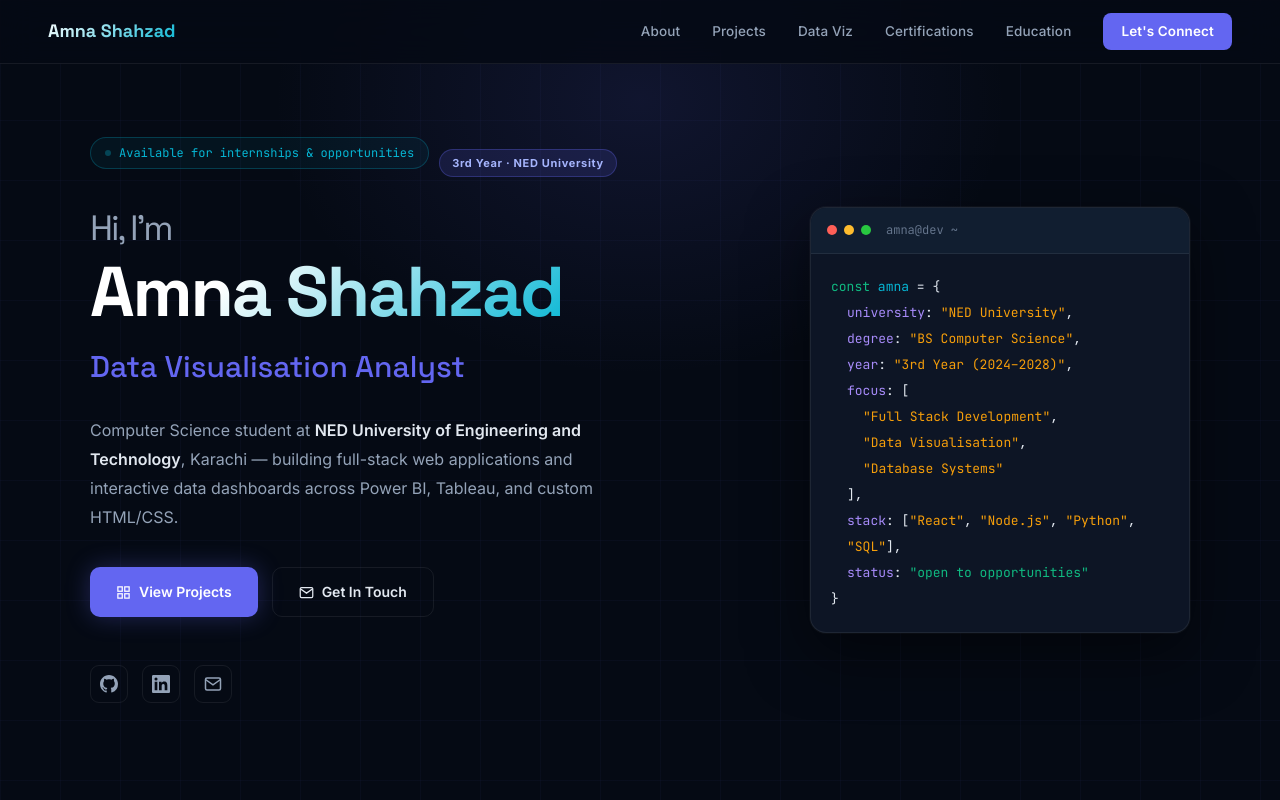
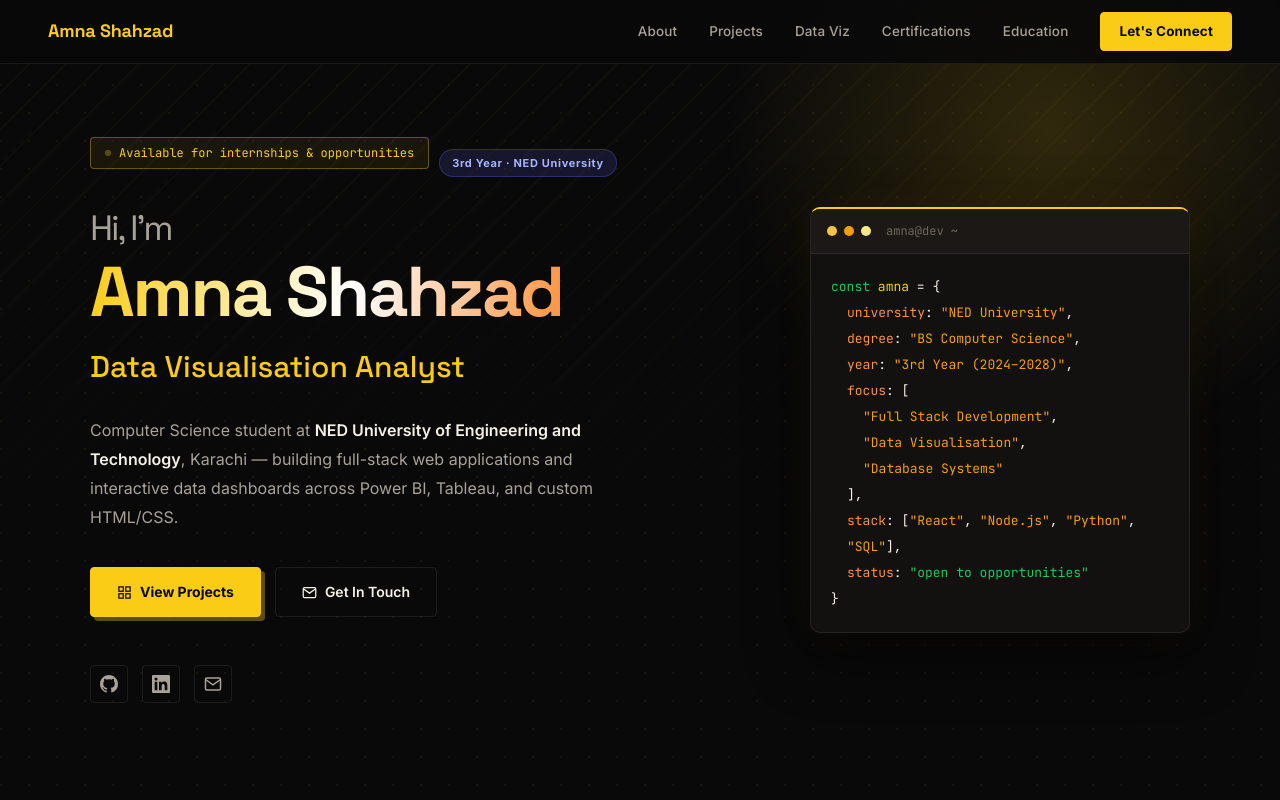
Before and after one commit to amnaatgit/Amna-Shahzad-Portfolio, a React (Vite) app: page / in a window 1280 px wide. Shown: the top 800 px of the page. Built offline with nearby package versions, Linux system fonts and the light colour scheme.

Commit message:
Refactor App.css for design consistency and updates
Updated CSS variables and styles for improved aesthetics and consistency. Adjusted colors, borders, and hover effects throughout the application.

```diff
--- a/src/App.css
+++ b/src/App.css
@@ -2,18 +2,18 @@
 *, *::before, *::after { box-sizing: border-box; margin: 0; padding: 0; }
 
 :root {
-  --bg:          #050A14;
-  --bg2:         #0D1525;
-  --bg3:         #111E30;
-  --border:      rgba(255,255,255,0.07);
-  --border-h:    rgba(99,102,241,0.4);
-  --text:        #E2E8F0;
-  --text2:       #94A3B8;
-  --text3:       #64748B;
-  --accent:      #6366F1;
-  --accent2:     #06B6D4;
-  --accent-g:    rgba(99,102,241,0.12);
-  --green:       #10B981;
+  --bg:          #09090A;
+  --bg2:         #131110;
+  --bg3:         #1C1815;
+  --border:      rgba(255,255,255,0.08);
+  --border-h:    rgba(250,204,21,0.45);
+  --text:        #F5F1E6;
+  --text2:       #A9A297;
+  --text3:       #6E675A;
+  --accent:      #FACC15;
+  --accent2:     #FB923C;
+  --accent-g:    rgba(250,204,21,0.12);
+  --green:       #22C55E;
   --amber:       #F59E0B;
   --font-d:      'Space Grotesk', sans-serif;
   --font-b:      'Inter', sans-serif;
@@ -30,12 +30,15 @@
   line-height: 1.7;
   -webkit-font-smoothing: antialiased;
   overflow-x: hidden;
+  background-image:
+    radial-gradient(circle at 1px 1px, rgba(250,204,21,0.06) 1px, transparent 1px);
+  background-size: 28px 28px;
 }
 
-::selection { background: rgba(99,102,241,0.25); color: #fff; }
+::selection { background: var(--accent); color: #09090A; }
 ::-webkit-scrollbar { width: 4px; }
 ::-webkit-scrollbar-track { background: var(--bg); }
-::-webkit-scrollbar-thumb { background: var(--bg3); border-radius: 99px; }
+::-webkit-scrollbar-thumb { background: var(--accent); border-radius: 99px; }
 
 a { color: inherit; text-decoration: none; }
 
@@ -44,7 +47,7 @@
   position: fixed; top: 0; left: 0; right: 0; z-index: 100;
   display: flex; align-items: center; justify-content: space-between;
   padding: 0 48px; height: 64px;
-  background: rgba(5,10,20,0.85);
+  background: rgba(9,9,10,0.88);
   backdrop-filter: blur(16px);
   border-bottom: 1px solid var(--border);
   transition: all 0.3s;
@@ -53,26 +56,29 @@
   font-family: var(--font-d);
   font-weight: 700;
   font-size: 18px;
-  background: linear-gradient(135deg, #fff 0%, var(--accent2) 100%);
-  -webkit-background-clip: text;
-  -webkit-text-fill-color: transparent;
-  background-clip: text;
+  letter-spacing: -0.01em;
+  color: var(--accent);
 }
 .nav-links { display: flex; gap: 32px; align-items: center; }
 .nav-links a {
   font-size: 13.5px; font-weight: 500; color: var(--text2);
   transition: color 0.2s; letter-spacing: 0.01em;
 }
-.nav-links a:hover { color: #fff; }
+.nav-links a:hover { color: var(--accent); }
 .nav-cta {
   background: var(--accent) !important;
-  color: #fff !important;
+  color: #09090A !important;
   padding: 7px 18px !important;
-  border-radius: 8px !important;
-  font-weight: 600 !important;
-  transition: all 0.2s !important;
+  border-radius: 4px !important;
+  font-weight: 700 !important;
+  border: 1px solid var(--accent) !important;
+  transition: all 0.15s !important;
 }
-.nav-cta:hover { background: #4f46e5 !important; transform: translateY(-1px); }
+.nav-cta:hover {
+  background: transparent !important;
+  color: var(--accent) !important;
+  transform: translateY(-1px);
+}
 
 /* ── Hero ────────────────────────────────────────────────────────────── */
 .hero {
@@ -82,20 +88,24 @@
   padding: 120px 48px 80px;
 }
 
-/* Grid glow background */
+/* Diagonal hazard-stripe accent + glow background */
 .hero::before {
   content: '';
   position: absolute; inset: 0;
-  background-image:
-    linear-gradient(rgba(99,102,241,0.04) 1px, transparent 1px),
-    linear-gradient(90deg, rgba(99,102,241,0.04) 1px, transparent 1px);
-  background-size: 60px 60px;
+  background-image: repeating-linear-gradient(
+    -45deg,
+    rgba(250,204,21,0.035) 0px,
+    rgba(250,204,21,0.035) 2px,
+    transparent 2px,
+    transparent 26px
+  );
+  mask-image: linear-gradient(to bottom, black, transparent 75%);
 }
 .hero::after {
   content: '';
-  position: absolute; top: -200px; left: 50%; transform: translateX(-50%);
-  width: 800px; height: 600px;
-  background: radial-gradient(ellipse, rgba(99,102,241,0.12) 0%, transparent 65%);
+  position: absolute; top: -220px; right: -120px;
+  width: 700px; height: 700px;
+  background: radial-gradient(circle, rgba(250,204,21,0.16) 0%, transparent 65%);
   pointer-events: none;
 }
 
@@ -108,14 +118,14 @@
 .hero-eyebrow {
   display: inline-flex; align-items: center; gap: 8px;
   font-family: var(--font-m); font-size: 12px;
-  color: var(--accent2); margin-bottom: 20px;
-  border: 1px solid rgba(6,182,212,0.25);
-  background: rgba(6,182,212,0.06);
-  padding: 5px 14px; border-radius: 20px;
+  color: var(--accent); margin-bottom: 20px;
+  border: 1px solid rgba(250,204,21,0.35);
+  background: rgba(250,204,21,0.07);
+  padding: 5px 14px; border-radius: 4px;
 }
 .hero-eyebrow-dot {
   width: 6px; height: 6px; border-radius: 50%;
-  background: var(--accent2);
+  background: var(--accent);
   animation: blink 2s ease infinite;
 }
 @keyframes blink { 0%,100%{opacity:1} 50%{opacity:0.3} }
@@ -129,7 +139,7 @@
   margin-bottom: 10px;
 }
 .hero h1 .name-grad {
-  background: linear-gradient(135deg, #fff 30%, var(--accent2) 100%);
+  background: linear-gradient(100deg, var(--accent) 0%, #fff 55%, var(--accent2) 100%);
   -webkit-background-clip: text;
   -webkit-text-fill-color: transparent;
   background-clip: text;
@@ -159,31 +169,34 @@
 
 .btn-primary {
   display: inline-flex; align-items: center; gap: 8px;
-  background: var(--accent); color: #fff;
-  padding: 12px 26px; border-radius: 10px;
-  font-size: 14px; font-weight: 600;
-  border: none; cursor: pointer; font-family: var(--font-b);
-  transition: all 0.2s;
-  box-shadow: 0 0 24px rgba(99,102,241,0.3);
+  background: var(--accent); color: #09090A;
+  padding: 12px 26px; border-radius: 4px;
+  font-size: 14px; font-weight: 700;
+  border: 1px solid var(--accent); cursor: pointer; font-family: var(--font-b);
+  transition: all 0.15s;
+  box-shadow: 4px 4px 0 rgba(250,204,21,0.35);
 }
-.btn-primary:hover { background: #4f46e5; transform: translateY(-2px); box-shadow: 0 8px 30px rgba(99,102,241,0.4); }
+.btn-primary:hover {
+  transform: translate(-2px,-2px);
+  box-shadow: 6px 6px 0 rgba(250,204,21,0.45);
+}
 
 .btn-secondary {
   display: inline-flex; align-items: center; gap: 8px;
   background: transparent; color: var(--text);
-  padding: 12px 26px; border-radius: 10px;
+  padding: 12px 26px; border-radius: 4px;
   font-size: 14px; font-weight: 600;
   border: 1px solid var(--border); cursor: pointer; font-family: var(--font-b);
-  transition: all 0.2s;
+  transition: all 0.15s;
 }
 .btn-secondary:hover { border-color: var(--accent); color: var(--accent); background: var(--accent-g); }
 
 .hero-socials { display: flex; gap: 14px; }
 .social-link {
   display: flex; align-items: center; justify-content: center;
-  width: 38px; height: 38px; border-radius: 9px;
+  width: 38px; height: 38px; border-radius: 4px;
   border: 1px solid var(--border); color: var(--text2);
-  transition: all 0.2s;
+  transition: all 0.15s;
 }
 .social-link:hover { border-color: var(--accent); color: var(--accent); background: var(--accent-g); }
 
@@ -191,8 +204,9 @@
 .hero-card {
   background: var(--bg2);
   border: 1px solid var(--border);
-  border-radius: 16px; overflow: hidden;
-  box-shadow: 0 20px 60px rgba(0,0,0,0.5), 0 0 0 1px rgba(255,255,255,0.04);
+  border-top: 2px solid var(--accent);
+  border-radius: 10px; overflow: hidden;
+  box-shadow: 0 20px 60px rgba(0,0,0,0.6), 0 0 40px rgba(250,204,21,0.06);
 }
 .hero-card-bar {
   background: var(--bg3); padding: 12px 16px;
@@ -200,13 +214,13 @@
   border-bottom: 1px solid var(--border);
 }
 .dot { width: 10px; height: 10px; border-radius: 50%; }
-.dot-r { background: #FF5F57; }
-.dot-y { background: #FEBC2E; }
-.dot-g { background: #28C840; }
+.dot-r { background: #F5C542; }
+.dot-y { background: #F59E0B; }
+.dot-g { background: #FDE68A; }
 .hero-card-body { padding: 20px; font-family: var(--font-m); font-size: 13px; line-height: 2; }
-.c-green { color: #10B981; }
-.c-cyan  { color: #06B6D4; }
-.c-purple{ color: #A78BFA; }
+.c-green { color: #22C55E; }
+.c-cyan  { color: var(--accent); }
+.c-purple{ color: var(--accent2); }
 .c-amber { color: #F59E0B; }
 .c-gray  { color: var(--text3); }
 .c-white { color: var(--text); }
@@ -222,7 +236,7 @@
   margin-bottom: 12px; display: flex; align-items: center; gap: 10px;
 }
 .section-label::before {
-  content: ''; display: block; width: 24px; height: 1px; background: var(--accent);
+  content: ''; display: block; width: 24px; height: 2px; background: var(--accent);
 }
 
 .section-title {
@@ -240,17 +254,17 @@
 }
 .about-text p { color: var(--text2); line-height: 1.85; margin-bottom: 16px; }
 .about-text p:last-child { margin-bottom: 0; }
-.about-highlight { color: var(--text); font-weight: 600; }
+.about-highlight { color: var(--accent); font-weight: 600; }
 
 .about-stats { display: grid; grid-template-columns: 1fr 1fr; gap: 14px; margin-top: 32px; }
 .stat-box {
   background: var(--bg2); border: 1px solid var(--border);
-  border-radius: 12px; padding: 18px 20px;
+  border-left: 2px solid var(--accent);
+  border-radius: 6px; padding: 18px 20px;
 }
 .stat-box-num {
   font-family: var(--font-d); font-size: 28px; font-weight: 700;
-  background: linear-gradient(135deg, var(--accent), var(--accent2));
-  -webkit-background-clip: text; -webkit-text-fill-color: transparent; background-clip: text;
+  color: var(--accent);
 }
 .stat-box-lbl { font-size: 12px; color: var(--text3); margin-top: 3px; font-weight: 500; }
 
@@ -262,9 +276,9 @@
 .skill-chips { display: flex; flex-wrap: wrap; gap: 7px; }
 .skill-chip {
   background: var(--bg3); border: 1px solid var(--border);
-  padding: 5px 13px; border-radius: 20px;
+  padding: 5px 13px; border-radius: 4px;
   font-size: 12.5px; font-weight: 500; color: var(--text2);
-  transition: all 0.2s;
+  transition: all 0.15s;
 }
 .skill-chip:hover { border-color: var(--accent); color: var(--accent); background: var(--accent-g); }
 
@@ -279,18 +293,22 @@
 .project-card {
   background: var(--bg);
   border: 1px solid var(--border);
-  border-radius: 16px; overflow: hidden;
-  transition: all 0.3s; position: relative;
+  border-radius: 10px; overflow: hidden;
+  transition: all 0.25s; position: relative;
   display: flex; flex-direction: column;
 }
 .project-card::before {
-  content: ''; position: absolute; inset: 0; border-radius: 16px;
+  content: ''; position: absolute; inset: 0; border-radius: 10px;
   background: linear-gradient(135deg, var(--accent), var(--accent2));
-  opacity: 0; transition: opacity 0.3s; z-index: 0;
+  opacity: 0; transition: opacity 0.25s; z-index: 0;
   padding: 1px; -webkit-mask: linear-gradient(#fff 0 0) content-box, linear-gradient(#fff 0 0);
   -webkit-mask-composite: xor; mask-composite: exclude;
 }
-.project-card:hover { transform: translateY(-5px); border-color: transparent; box-shadow: 0 20px 50px rgba(0,0,0,0.4), 0 0 30px rgba(99,102,241,0.1); }
+.project-card:hover {
+  transform: translateY(-5px);
+  border-color: transparent;
+  box-shadow: 0 20px 50px rgba(0,0,0,0.5), 0 0 30px rgba(250,204,21,0.12);
+}
 .project-card:hover::before { opacity: 1; }
 
 .project-preview {
@@ -302,7 +320,7 @@
 }
 .project-preview-icon {
   position: relative; z-index: 1;
-  width: 64px; height: 64px; border-radius: 16px;
+  width: 64px; height: 64px; border-radius: 12px;
   display: flex; align-items: center; justify-content: center;
   font-size: 28px;
   background: rgba(255,255,255,0.1);
@@ -313,18 +331,18 @@
 .project-links-overlay {
   position: absolute; inset: 0; z-index: 2;
   display: flex; align-items: center; justify-content: center; gap: 10px;
-  background: rgba(5,10,20,0.7); opacity: 0; transition: opacity 0.25s;
+  background: rgba(9,9,10,0.78); opacity: 0; transition: opacity 0.25s;
   backdrop-filter: blur(4px);
 }
 .project-card:hover .project-links-overlay { opacity: 1; }
 .overlay-btn {
   display: inline-flex; align-items: center; gap: 6px;
-  padding: 8px 18px; border-radius: 8px;
-  font-size: 13px; font-weight: 600; cursor: pointer;
-  border: none; font-family: var(--font-b); transition: all 0.2s;
+  padding: 8px 18px; border-radius: 4px;
+  font-size: 13px; font-weight: 700; cursor: pointer;
+  border: none; font-family: var(--font-b); transition: all 0.15s;
 }
-.overlay-btn-primary { background: var(--accent); color: #fff; }
-.overlay-btn-primary:hover { background: #4f46e5; }
+.overlay-btn-primary { background: var(--accent); color: #09090A; }
+.overlay-btn-primary:hover { background: #fff; }
 .overlay-btn-secondary { background: rgba(255,255,255,0.1); color: #fff; border: 1px solid rgba(255,255,255,0.2); }
 .overlay-btn-secondary:hover { background: rgba(255,255,255,0.18); }
 
@@ -341,21 +359,21 @@
 .project-chips { display: flex; flex-wrap: wrap; gap: 6px; }
 .project-chip {
   font-family: var(--font-m); font-size: 11px; font-weight: 500;
-  padding: 3px 10px; border-radius: 20px;
-  background: rgba(99,102,241,0.1); color: var(--accent);
-  border: 1px solid rgba(99,102,241,0.2);
+  padding: 3px 10px; border-radius: 4px;
+  background: rgba(250,204,21,0.1); color: var(--accent);
+  border: 1px solid rgba(250,204,21,0.25);
 }
 
 /* ── Data Viz placeholder ────────────────────────────────────────────── */
 .dataviz-placeholder {
   margin-top: 56px;
   border: 1px dashed var(--border);
-  border-radius: 16px; padding: 60px 40px;
+  border-radius: 10px; padding: 60px 40px;
   text-align: center; position: relative; overflow: hidden;
 }
 .dataviz-placeholder::before {
   content: ''; position: absolute; inset: 0;
-  background: radial-gradient(ellipse at center, rgba(99,102,241,0.05) 0%, transparent 70%);
+  background: radial-gradient(ellipse at center, rgba(250,204,21,0.06) 0%, transparent 70%);
 }
 .dataviz-icon { font-size: 48px; margin-bottom: 16px; }
 .dataviz-title { font-family: var(--font-d); font-size: 22px; font-weight: 700; margin-bottom: 10px; }
@@ -363,7 +381,7 @@
 .coming-soon-badge {
   display: inline-flex; align-items: center; gap: 6px;
   background: var(--bg3); border: 1px solid var(--border);
-  padding: 6px 16px; border-radius: 20px;
+  padding: 6px 16px; border-radius: 4px;
   font-size: 12px; font-weight: 600; color: var(--text2);
 }
 
@@ -371,17 +389,18 @@
 .exp-timeline { margin-top: 56px; position: relative; }
 .exp-timeline::before {
   content: ''; position: absolute; left: 0; top: 0; bottom: 0;
-  width: 1px; background: linear-gradient(to bottom, var(--accent), transparent);
+  width: 2px; background: linear-gradient(to bottom, var(--accent), transparent);
 }
 .exp-item { padding-left: 40px; margin-bottom: 52px; position: relative; }
 .exp-item::before {
-  content: ''; position: absolute; left: -5px; top: 6px;
-  width: 11px; height: 11px; border-radius: 50%;
-  background: var(--accent); box-shadow: 0 0 12px rgba(99,102,241,0.6);
+  content: ''; position: absolute; left: -6px; top: 6px;
+  width: 11px; height: 11px; border-radius: 2px;
+  background: var(--accent); box-shadow: 0 0 12px rgba(250,204,21,0.65);
   border: 2px solid var(--bg);
+  transform: rotate(45deg);
 }
 .exp-period {
-  font-family: var(--font-m); font-size: 12px; color: var(--accent2);
+  font-family: var(--font-m); font-size: 12px; color: var(--accent);
   margin-bottom: 8px; display: flex; align-items: center; gap: 8px;
 }
 .exp-role {
@@ -404,16 +423,19 @@
 .contact-links { display: flex; gap: 14px; justify-content: center; flex-wrap: wrap; }
 .contact-link {
   display: inline-flex; align-items: center; gap: 9px;
-  padding: 12px 24px; border-radius: 10px;
+  padding: 12px 24px; border-radius: 4px;
   font-size: 14px; font-weight: 600; border: 1px solid var(--border);
-  color: var(--text2); transition: all 0.2s; cursor: pointer;
+  color: var(--text2); transition: all 0.15s; cursor: pointer;
 }
 .contact-link:hover { border-color: var(--accent); color: var(--accent); background: var(--accent-g); }
 .contact-link-primary {
-  background: var(--accent) !important; color: #fff !important; border-color: var(--accent) !important;
-  box-shadow: 0 0 20px rgba(99,102,241,0.3);
+  background: var(--accent) !important; color: #09090A !important; border-color: var(--accent) !important;
+  box-shadow: 4px 4px 0 rgba(250,204,21,0.35);
 }
-.contact-link-primary:hover { background: #4f46e5 !important; }
+.contact-link-primary:hover {
+  transform: translate(-2px,-2px);
+  box-shadow: 6px 6px 0 rgba(250,204,21,0.45);
+}
 
 /* ── Footer ──────────────────────────────────────────────────────────── */
 .footer {
@@ -458,16 +480,16 @@
 .viz-card {
   background: var(--bg2);
   border: 1px solid var(--border);
-  border-radius: 16px;
+  border-radius: 10px;
   overflow: hidden;
-  transition: all 0.3s;
+  transition: all 0.25s;
   display: flex;
   flex-direction: column;
 }
 .viz-card:hover {
   transform: translateY(-4px);
-  border-color: rgba(99,102,241,0.35);
-  box-shadow: 0 16px 40px rgba(0,0,0,0.4), 0 0 20px rgba(99,102,241,0.08);
+  border-color: rgba(250,204,21,0.4);
+  box-shadow: 0 16px 40px rgba(0,0,0,0.5), 0 0 20px rgba(250,204,21,0.1);
 }
 
 .viz-thumb {
@@ -486,7 +508,7 @@
 .viz-thumb-overlay {
   position: absolute; inset: 0;
   display: flex; align-items: center; justify-content: center;
-  background: rgba(5,10,20,0.7);
+  background: rgba(9,9,10,0.78);
   opacity: 0; transition: opacity 0.25s;
   backdrop-filter: blur(3px);
 }
@@ -497,7 +519,7 @@
 .viz-tool {
   display: inline-flex; align-items: center;
   font-family: var(--font-m); font-size: 10.5px; font-weight: 700;
-  padding: 3px 10px; border-radius: 20px; border: 1px solid;
+  padding: 3px 10px; border-radius: 4px; border: 1px solid;
   text-transform: uppercase; letter-spacing: 0.06em;
   width: fit-content;
 }
```
